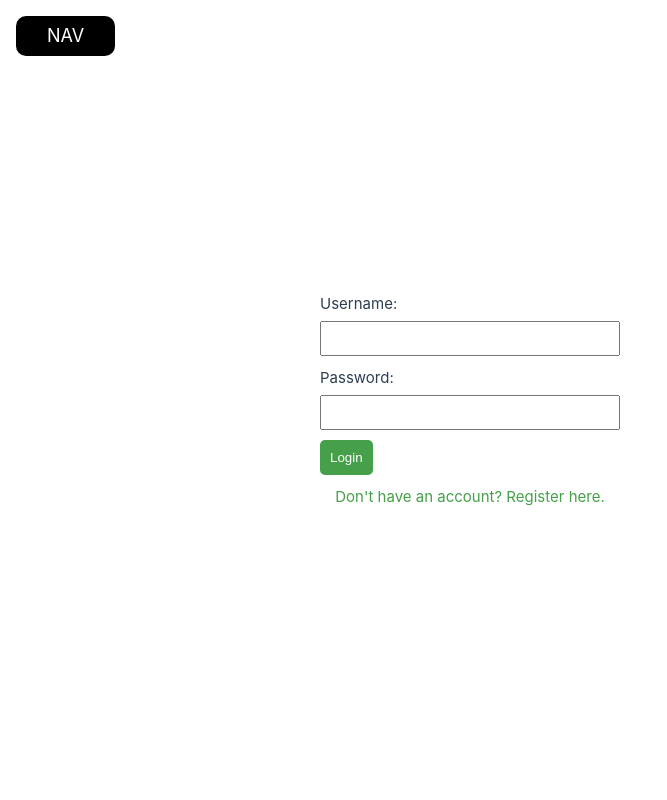
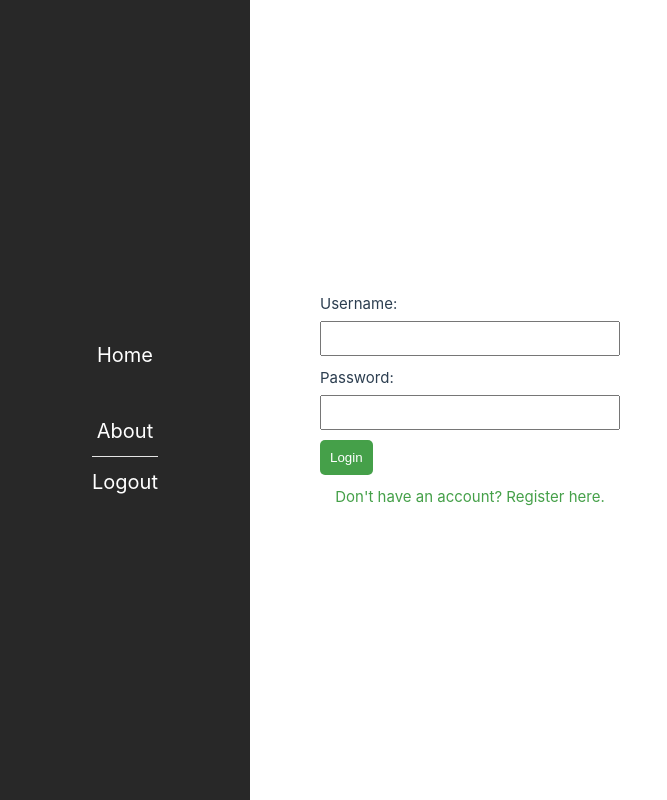
Before and after one commit to Alex12345005/Parking_Management_System, a Vue app in the folder pms-system/: page /login in a window 1280 px wide. Shown: the whole page, without its empty margins (0-667 px from the left). Built offline with nearby package versions, Linux system fonts and the light colour scheme; what vue3-apexcharts would draw is missing.

Commit message:
style update

```diff
--- a/pms-system/src/App.vue
+++ b/pms-system/src/App.vue
@@ -2,7 +2,6 @@
 
 <script setup lang="ts">
 import { RouterLink, RouterView } from 'vue-router'
-import VehicleDisplay from './components/VehicleDisplay.vue'
 
 const handleLogout = () => {
   localStorage.removeItem('access_token');
@@ -11,56 +10,55 @@ const handleLogout = () => {
 </script>
 
 <template>
-  <div>
-    <div class="menu-button-wrapper">
-      <button class="uk-button uk-button-secondary uk-border-rounded uk-margin-small-right" type="button" uk-toggle="target: #offcanvas-nav-primary">Nav</button>
-    </div>
-    <div id="offcanvas-slide" uk-offcanvas></div>
-    <div id="offcanvas-nav-primary" uk-offcanvas="overlay: true">
-      <div class="uk-offcanvas-bar uk-flex uk-flex-column">
+  <div class="app-container">
+    <nav class="sidebar">
       <ul class="uk-nav uk-nav-primary uk-nav-center uk-margin-auto-vertical">
         <li class="uk-active"><span uk-icon="home"></span><RouterLink to="/" class="link-text">Home</RouterLink></li>
         <li class="uk-active"><span uk-icon="info"></span><RouterLink to="/about" class="link-text">About</RouterLink></li>
         <li class="uk-nav-divider"></li>
         <li><a href="#" @click.prevent="handleLogout" class="link-text">Logout</a></li>
       </ul>
-      </div>
-    </div>
-    <div class="uk-container-expand">
+    </nav>
+    <div class="main-content">
       <RouterView />
     </div>
   </div>
 </template>
 
-<style scoped>
-@media (min-width: 1024px) {
-  header {
+<style>
+.app-container {
   display: flex;
-    flex-direction: column;
-    align-items: center;
-    text-align: center;
-    padding: 20px;
-    margin: 0 auto;
-  }
-  .menu-button-wrapper {
-    position: absolute;
-    top: 0;
-    left: 0;
-    margin: 1rem;
-  }
-  .link-text {
-    color: black;
-    font-size: 18px;
 }
 
-  .uk-button-secondary {
-    background-color: black;
+.sidebar {
+  display: flex; /* Use flexbox for layout */
+  flex-direction: column; /* Stack items vertically */
+  justify-content: center; /* Center items vertically */
+  align-items: center; /* Center items horizontally */
+  width: 250px; /* Adjust the width of the sidebar as needed */
+  height: 100vh; /* Full height of the viewport */
+  position: fixed; /* Fixed position */
+  left: 0; /* Stick to the left */
+  top: 0; /* Stick to the top */
+  overflow-y: auto; /* Enable vertical scrolling if necessary */
+  background-color: #282828;
   color: white;
-    font-size: 18px;
 }
 
-  .uk-button-secondary.uk-border-rounded {
-    border-radius: 10px;
+.main-content {
+  margin-left: 0px; /* Adjust this value to reduce the gap */
+  flex-grow: 1;
 }
+
+.sidebar .uk-nav-primary li a,
+.sidebar .uk-nav-primary li a:link,
+.sidebar .uk-nav-primary li a:visited,
+.sidebar .uk-nav-primary li a:hover,
+.sidebar .uk-nav-primary li a:active,
+.sidebar .uk-nav-primary li a:focus {
+  color: white !important; /* This will force the text color to be white */
+  font-size: 20px;
 }
+
+/* Additional styling and responsive design as needed */
 </style>
--- a/pms-system/src/components/VehicleDisplay.vue
+++ b/pms-system/src/components/VehicleDisplay.vue
@@ -5,7 +5,6 @@
         <thead class="sticky-header">
           <tr>
             <th style="color: black; font-weight: bold; font-size: 18px;">Vehicle ID</th>
-            <th style="color: black; font-weight: bold; font-size: 18px;">User ID</th>
             <th style="color: black; font-weight: bold; font-size: 18px;">Username</th>
             <th style="color: black; font-weight: bold; font-size: 18px;">License Plate</th>
             <th style="color: black; font-weight: bold; font-size: 18px;">Tag</th>
@@ -18,7 +17,6 @@
         <tbody>
           <tr v-for="(vehicle, index) in vehicles" :key="index">
             <td style="font-size: 16px; color: black">{{ vehicle.VehicleID }}</td>
-            <td style="font-size: 16px; color: black">{{ vehicle.UsersID }}</td>
             <td style="font-size: 16px; color: black">{{ findUserName(vehicle.UsersID) }}</td>
             <td style="font-size: 16px; color: black">{{ vehicle.LicensePlate }}</td>
             <td style="font-size: 16px; color: black">{{ findTagName(vehicle.TagID) }}</td>
```
Lines whose indentation alone changed are shown as unchanged.
